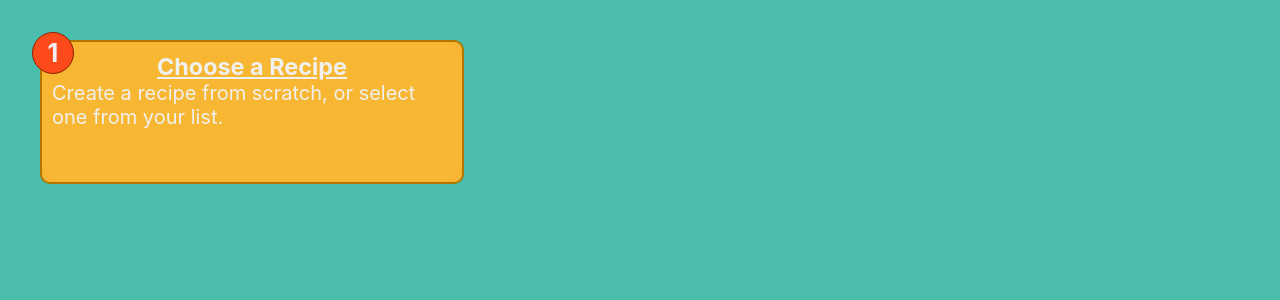
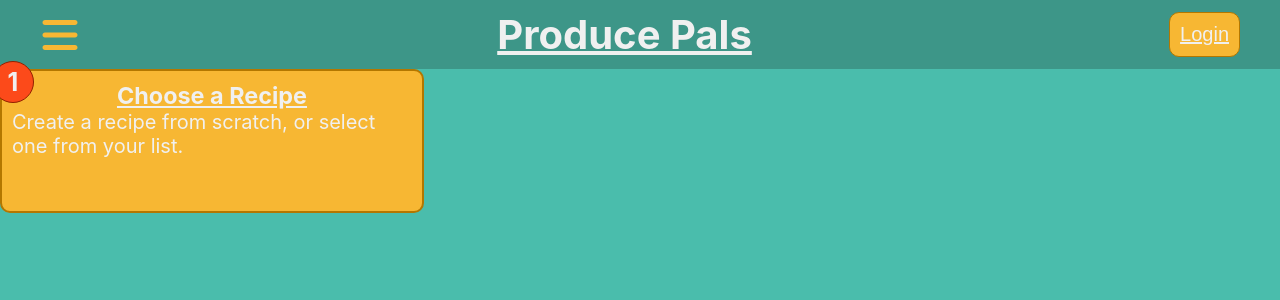
Before and after one commit to VartanKazar/produce-pal, a React (Create React App) app: page / in a window 1280 px wide. Shown: the top 300 px of the page. Built offline with nearby package versions, Linux system fonts and the light colour scheme.

Commit message:
Created and styled a basic nav bar

```diff
--- a/package.json
+++ b/package.json
@@ -3,6 +3,10 @@
   "version": "0.1.0",
   "private": true,
   "dependencies": {
+    "@fortawesome/fontawesome-svg-core": "^6.1.1",
+    "@fortawesome/free-regular-svg-icons": "^6.1.1",
+    "@fortawesome/free-solid-svg-icons": "^6.1.1",
+    "@fortawesome/react-fontawesome": "^0.1.18",
     "@reduxjs/toolkit": "^1.8.1",
     "@testing-library/jest-dom": "^4.2.4",
     "@testing-library/react": "^9.5.0",
--- a/src/App.css
+++ b/src/App.css
@@ -4,6 +4,9 @@
     2.1.  home-page
   3.  Component Classes
     3.1.  indexed-card
+    3.2.  navbar
+  4.  Html Overrides
+    4.1.  button
 */
 
 
@@ -48,10 +51,9 @@ h1, h2, h3, h4, h5, h6 {
 .home-page {
   display: flex;
   flex-direction: column;
-  width: calc(100% - 4rem);
+  width: 100%;
   height: 100%;
   background-color: var(--background-color-primary);
-  padding: 2rem;
 }
 
 
@@ -60,7 +62,8 @@ h1, h2, h3, h4, h5, h6 {
 /* 3.1. indexed-card */
 .indexed-card {
   position: absolute;
-  width: 20rem;
+  min-width: 10rem;
+  max-width: 20rem;
   height: 6rem;
   background-color: var(--highlight-color-gold);
   border: 2px solid var(--highlight-color-gold-border);
@@ -96,3 +99,67 @@ h1, h2, h3, h4, h5, h6 {
 .indexed-card.even::before {
   left: calc(100% - 1.5rem);
 }
+
+/* 3.2. navbar */
+.nav-bar {
+  display: flex;
+  flex-direction: row;
+  justify-content: space-between;
+  align-items: center;
+  background-color: var(--background-color-secondary);
+  padding: 0.5rem clamp(0.75rem, -0.5rem + 8vw, 2rem);
+  color: var(--text-color-light);
+  text-decoration: underline;
+  font-size: clamp(0.6rem, -0.1rem + 2vw, 1rem);
+}
+
+.nav-bar-dropdown {
+  cursor: pointer;
+  width: 2rem;
+  height: 2rem;
+  color: var(--highlight-color-gold);
+  transition: 0.25s;
+}
+
+.nav-bar-dropdown:hover {
+  scale: 1.2;
+  filter:drop-shadow(2px 2px 1px var(--highlight-color-red-border));
+  transition: 0.25s;
+}
+
+/* 4. Html Overrides */
+
+/* 4.1. button */
+button {
+  position: relative;
+  cursor: pointer;
+  font-size: 1rem;
+  background-color: var(--highlight-color-gold);
+  color: var(--text-color-light);
+  padding: 0.5rem;
+  border: 1px solid var(--highlight-color-gold-border);
+  border-radius: 0.5rem;
+  z-index: 1;
+}
+
+button::after {
+  position: absolute;
+  content: "";
+  width: 0;
+  height: 100%;
+  top: 0;
+  right: 0;
+  z-index: -1;
+  opacity: 0;
+  background: var(--highlight-color-red);
+  border: 1px solid var(--highlight-color-red-border);
+  border-radius: 0.5rem;
+  transition: width 0.3s ease, opacity 0.5s;
+}
+
+button:hover:after {
+  left: 0;
+  width: 100%;
+  opacity: 1;
+  transition: width 0.3s ease, opacity 0.25s;
+}
--- a/src/App.js
+++ b/src/App.js
@@ -3,11 +3,13 @@ import logo from './logo.svg';
 import { Counter } from './features/counter/Counter';
 import './App.css';
 
+import NavBar from './components/NavBar';
 import Home from './pages/Home';
 
 function App() {
   return (
     <div className="App">
+      <NavBar/>
       <Home/>
     </div>
   );
--- /dev/null
+++ b/src/components/NavBar.js
@@ -0,0 +1,18 @@
+import React, { useState, useEffect } from 'react';
+import { FontAwesomeIcon } from '@fortawesome/react-fontawesome';
+import { faBars} from "@fortawesome/free-solid-svg-icons"
+
+const NavBar = () => {
+
+    return (
+        <div className='nav-bar'>
+            <FontAwesomeIcon icon={faBars} className="nav-bar-dropdown"/>
+
+            <h1>Produce Pals</h1>
+
+            <button>Login</button>
+        </div>
+    )
+}
+
+export default NavBar;
```
Also changed, not shown: 1 other file (tests, documents, lock files or other folders).
